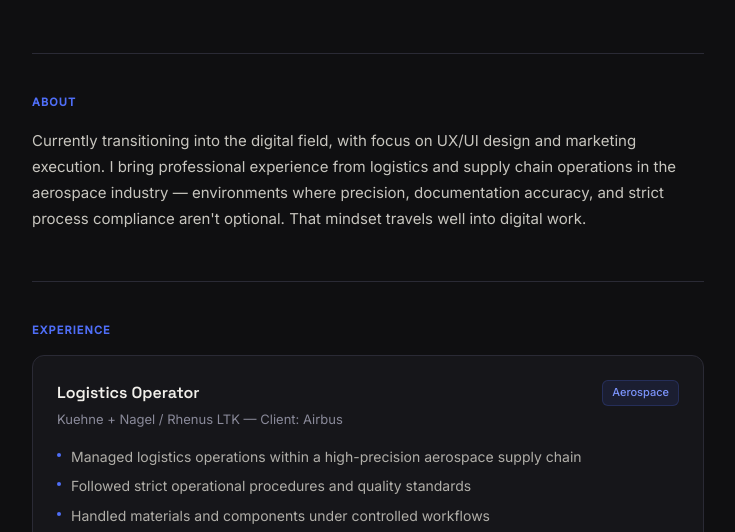
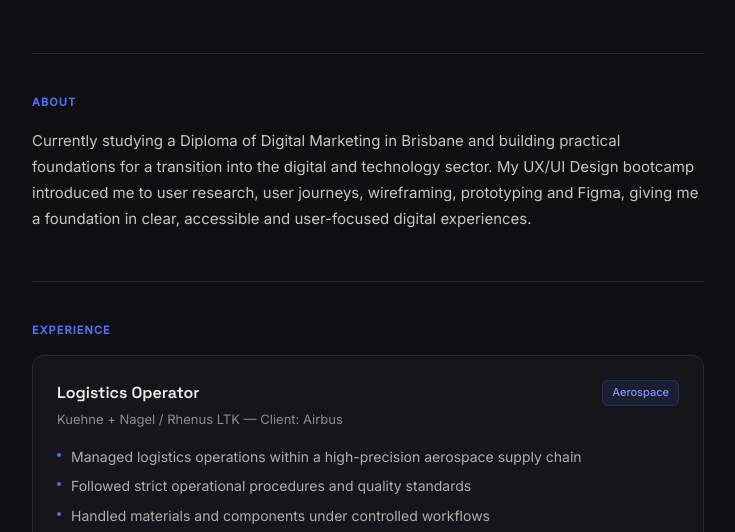
Before and after one commit to agustintorresux/Agustin-torres, a plain HTML site: page index.html in a window 1280 px wide. Shown: the part 262-794 px from the top of the page, without its empty margins (272-1007 px from the left). Drawn offline with Linux system fonts and the light colour scheme.

Commit message:
Update portfolio about section

```diff
--- a/index.html
+++ b/index.html
@@ -603,10 +603,7 @@
   <div class="section">
     <p class="section-label">About</p>
     <p class="about-text">
-      Currently transitioning into the digital field, with focus on UX/UI design and marketing execution.
-      I bring professional experience from logistics and supply chain operations in the aerospace industry —
-      environments where precision, documentation accuracy, and strict process compliance aren't optional.
-      That mindset travels well into digital work.
+    Currently studying a Diploma of Digital Marketing in Brisbane and building practical foundations for a transition into the digital and technology sector. My UX/UI Design bootcamp introduced me to user research, user journeys, wireframing, prototyping and Figma, giving me a foundation in clear, accessible and user-focused digital experiences.
     </p>
   </div>
 
```
